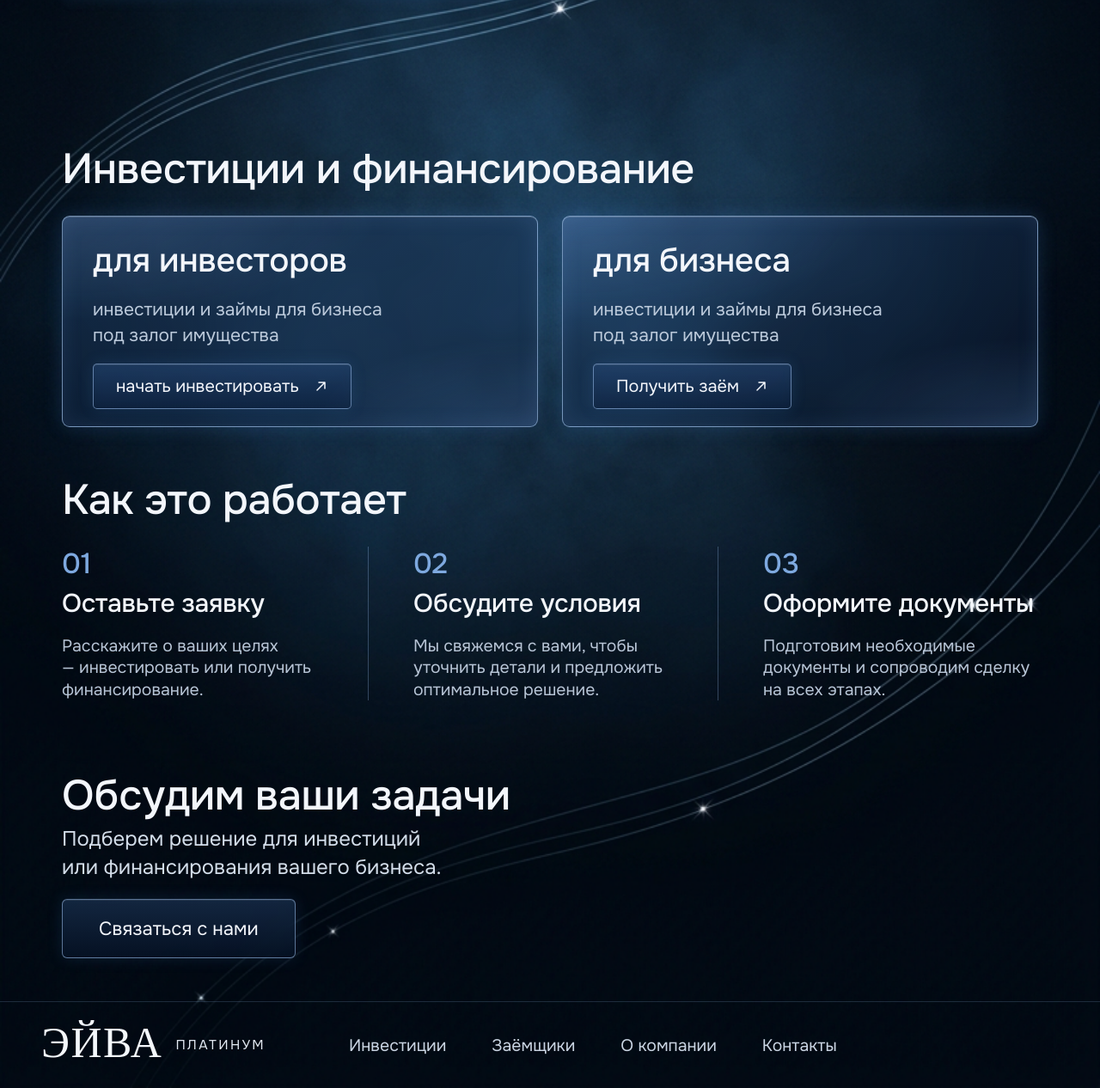
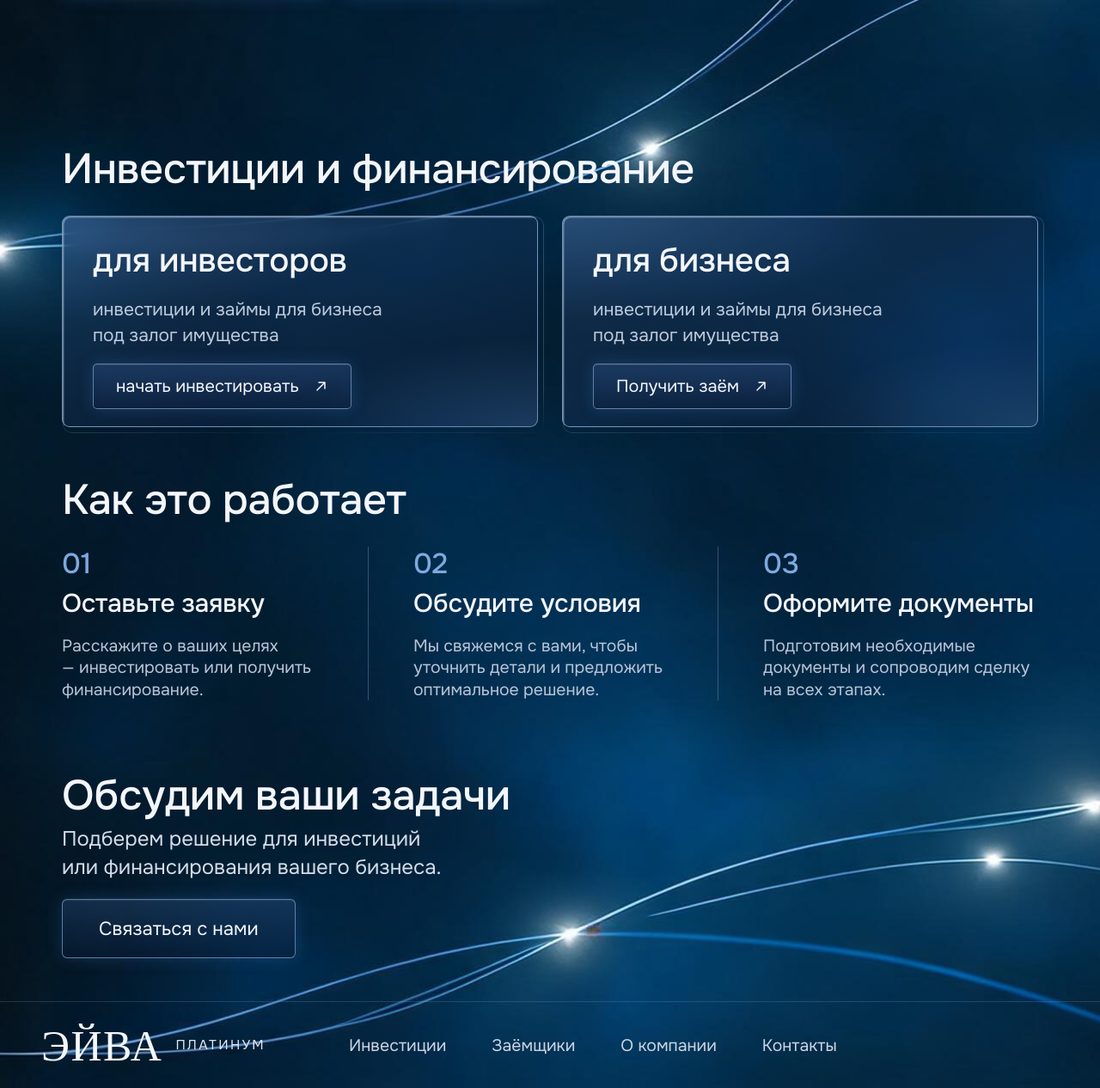
Before and after one commit to maksaialex/aiva-site, a plain HTML site: page index.html in a window 1280 px wide. Shown: the part 657-1923 px from the top of the page at 86% size. Drawn offline with nearby package versions, Linux system fonts and the light colour scheme.

Commit message:
Update index.html

```diff
--- a/index.html
+++ b/index.html
@@ -6,10 +6,10 @@
     <title>ЭЙВА ПЛАТИНУМ — Инвестиции для бизнеса</title>
     <link rel="preconnect" href="https://fonts.googleapis.com">
     <link rel="preconnect" href="https://fonts.gstatic.com" crossorigin>
-    <link href="https://fonts.googleapis.com/css2?family=Onest:wght@300;400;500;600&family=Cormorant+Garamond:wght@400&display=swap" rel="stylesheet">
+    <link href="https://fonts.googleapis.com/css2?family=Onest:wght@300;400;500;600&family=Playfair+Display:wght@400;500&display=swap" rel="stylesheet">
     <style>
         /* ============================================
-           БАЗА (из landing.css v0, адаптировано под HTML)
+           БАЗА
            ============================================ */
         * {
             margin: 0;
@@ -18,7 +18,6 @@
         }
 
         .landing {
-            /* --u = 1 "дизайн-пиксель" от фрейма 1280px */
             --u: min(1px, calc(100vw / 1280));
             --text: #f3f6fb;
             --text-soft: #c3cfdf;
@@ -31,10 +30,10 @@
             color: var(--text);
             font-family: 'Onest', system-ui, sans-serif;
             background-color: #030a16;
-            background-image: url('bg.png');
+            background-image: url('bg.jpg');
             background-repeat: no-repeat;
             background-position: center top;
-            background-size: 100% 100%;
+            background-size: cover;
             -webkit-font-smoothing: antialiased;
         }
 
@@ -60,8 +59,8 @@
             white-space: nowrap;
         }
         .logo-mark {
-            font-family: 'Cormorant Garamond', serif;
-            font-weight: 400;
+            font-family: 'Playfair Display', serif;
+            font-weight: 500;
             font-size: calc(var(--u) * 62);
             line-height: 1;
             letter-spacing: 0.03em;
@@ -128,7 +127,7 @@
             background: linear-gradient(180deg, rgba(42, 78, 125, 0.42) 0%, rgba(10, 28, 56, 0.42) 100%);
             box-shadow:
                 inset 0 1px 0 rgba(255, 255, 255, 0.1),
-                0 0 calc(var(--u) * 18) rgba(70, 130, 210, 0.16);
+                0 0 calc(var(--u) * 18) rgba(70, 130, 210, 0.25);
             backdrop-filter: blur(6px);
             -webkit-backdrop-filter: blur(6px);
             transition: border-color 0.2s ease, background 0.2s ease, box-shadow 0.2s ease;
@@ -212,7 +211,7 @@
         }
 
         /* ============================================
-           КАРТОЧКИ
+           КАРТОЧКИ (с перспективной гранью справа-снизу)
            ============================================ */
         .services {
             padding-top: calc(var(--u) * 171);
@@ -234,11 +233,30 @@
                 radial-gradient(80% 70% at 100% 100%, rgba(110, 160, 230, 0.2) 0%, rgba(110, 160, 230, 0) 60%),
                 linear-gradient(160deg, rgba(38, 72, 118, 0.42) 0%, rgba(12, 30, 60, 0.38) 100%);
             box-shadow:
-                inset 0 1px 0 rgba(255, 255, 255, 0.18),
-                inset 0 0 calc(var(--u) * 24) rgba(130, 175, 235, 0.12),
-                0 0 calc(var(--u) * 22) rgba(70, 130, 215, 0.22);
+                inset calc(var(--u) * 1.5) calc(var(--u) * 1.5) 0 rgba(255, 255, 255, 0.3);
             backdrop-filter: blur(10px);
             -webkit-backdrop-filter: blur(10px);
+            z-index: 1;
+        }
+        .card::before {
+            content: '';
+            position: absolute;
+            top: 0;
+            left: 0;
+            right: calc(var(--u) * -8);
+            bottom: calc(var(--u) * -8);
+            border-radius: calc(var(--u) * 10);
+            border: 1px solid rgba(175, 208, 248, 0.22);
+            -webkit-mask-image:
+                linear-gradient(160deg, transparent 0%, black 12%, black 88%, transparent 100%),
+                radial-gradient(ellipse 60% 30% at 50% 100%, transparent 0%, black 100%);
+            mask-image:
+                linear-gradient(160deg, transparent 0%, black 12%, black 88%, transparent 100%),
+                radial-gradient(ellipse 60% 30% at 50% 100%, transparent 0%, black 100%);
+            -webkit-mask-composite: source-in;
+            mask-composite: intersect;
+            filter: blur(0.4px);
+            z-index: -1;
         }
         .card-title {
             margin: 0;
@@ -440,6 +458,12 @@
                 min-height: 0;
                 padding: 22px 22px 22px;
             }
+            .card::before {
+                top: 6px;
+                left: 6px;
+                right: -6px;
+                bottom: -6px;
+            }
             .card-title {
                 font-size: 26px;
             }
```
